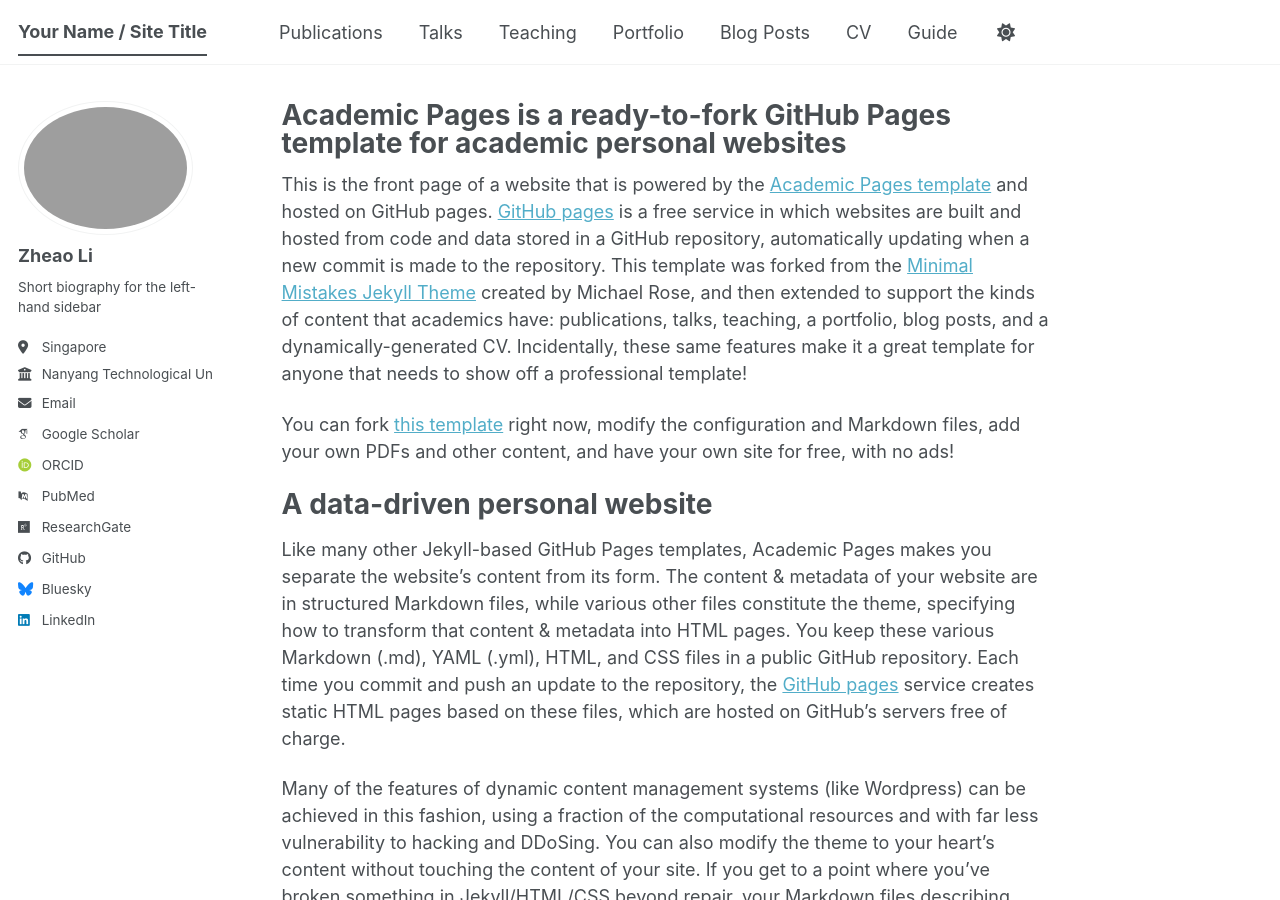
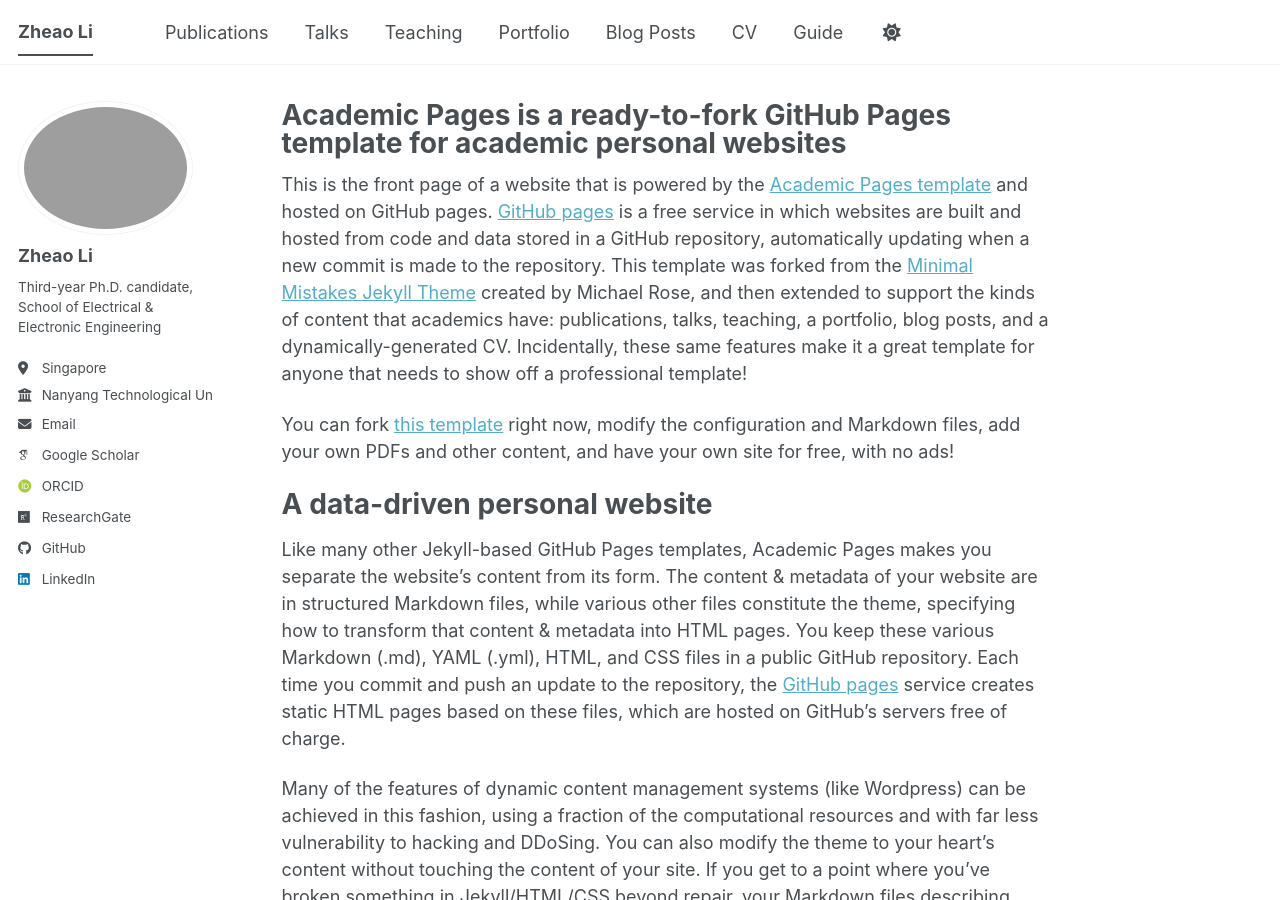
Before and after one commit to FallenPetals/FallenPetals.github.io, a Jekyll site: the page built from _pages/about.md, in a window 1280 px wide and 900 px high. Built offline with Jekyll 4.4.1, drawn with Linux system fonts in a browser that asks for light colours; some web fonts are replaced; a script bundle is joined from its source files by our own code; library files that are not in the unit come from our copies.

Commit message:
Update _config.yml

```diff
--- a/_config.yml
+++ b/_config.yml
@@ -9,7 +9,7 @@
 # Basic Site Settings
 locale                   : "en-US"
 site_theme               : "default" # The available themes options are "default", "air", "sunrise", "mint", "dirt" and "contrast"
-title                    : "Your Name / Site Title"
+title                    : "Zheao Li"
 title_separator          : "-"
 name                     : "Zheao Li"
 description              : &description "Your Name's academic portfolio"   # Update this with a general description of your site, this is the default if not overridden by a page
@@ -26,7 +26,7 @@
   avatar           : "photo.png"
   name             : "Zheao Li"
   pronouns         : # example: "she/her"
-  bio              : "Short biography for the left-hand sidebar"
+  bio              : "Third-year Ph.D. candidate, School of Electrical & Electronic Engineering"
   location         : "Singapore"
   employer         : "Nanyang Technological University"
   uri              : # URL
@@ -41,7 +41,7 @@
   orcid            : "https://orcid.org/0000-0003-0483-2640"
   semantic         : # URL
   ssrn             : # URL
-  pubmed           : "https://www.ncbi.nlm.nih.gov/pubmed/?term=john+snow"
+  pubmed           : # URL
   researchgate     : "https://www.researchgate.net/profile/Zheao-Li?ev=hdr_xprf"
   scopus           : # URL
   zotero           : # URL
@@ -57,7 +57,7 @@
 
   # Social media
   artstation       : # Username
-  bluesky          : "bsky.app" # Replace this with you Bluesky username
+  bluesky          : # Username
   facebook         : # Username
   flickr           : # Username
   foursquare       : # Username
```
